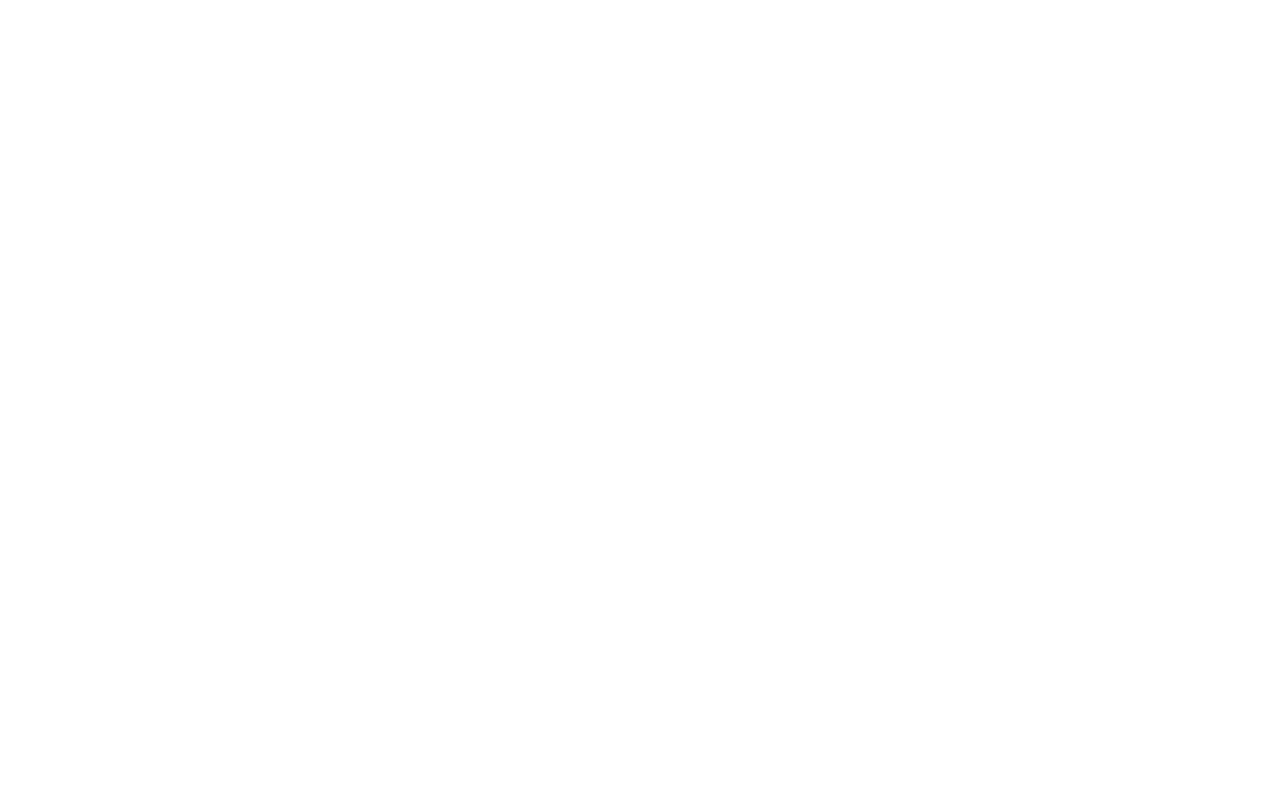
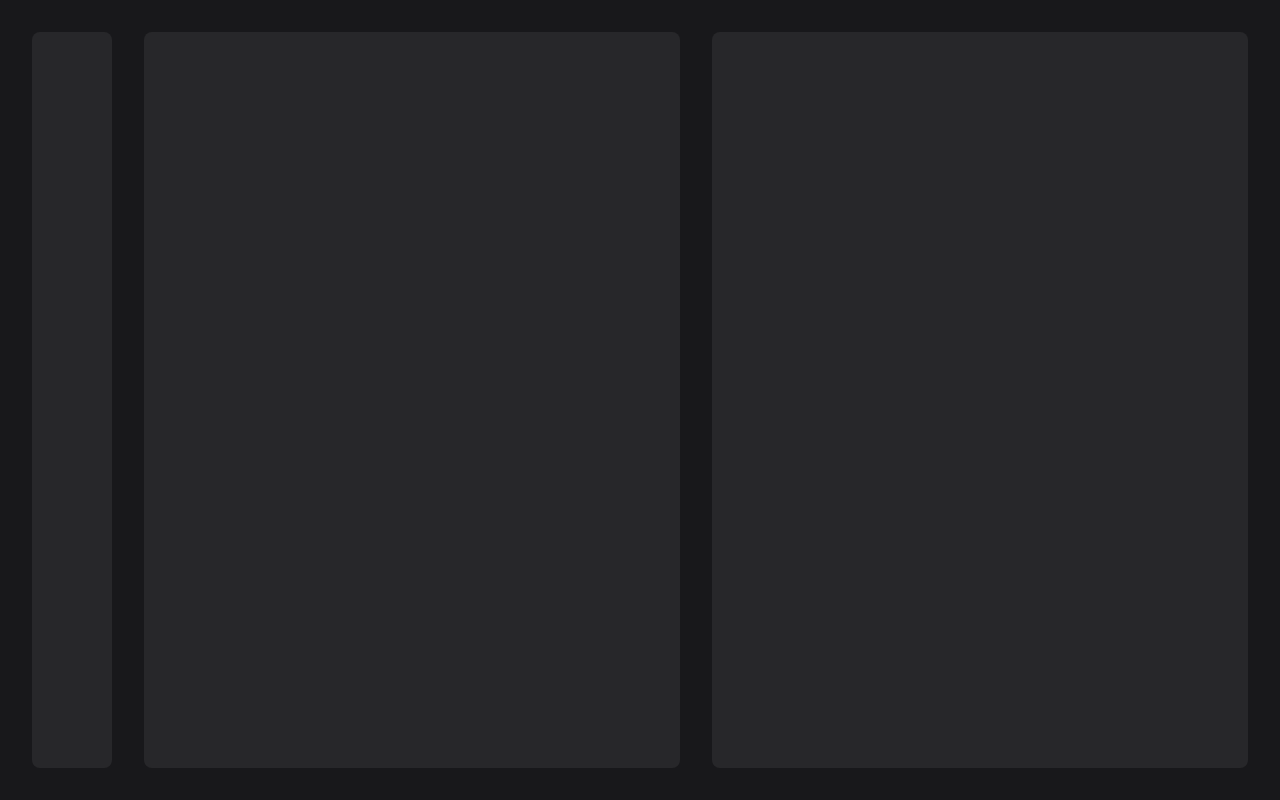
Before and after one commit to yashpokar/ManasAI, a React (Vite) app in the folder apps/ui/: page / in a window 1280 px wide. Built offline with nearby package versions, Linux system fonts and the light colour scheme.

Commit message:
designed layout

```diff
--- a/apps/ui/package.json
+++ b/apps/ui/package.json
@@ -11,11 +11,14 @@
     "test": "echo \"Yet to be implemented\""
   },
   "dependencies": {
+    "@headlessui/react": "^1.7.18",
+    "@heroicons/react": "^2.1.3",
     "dotenv": "^16.4.5",
     "react": "^18.2.0",
     "react-dom": "^18.2.0"
   },
   "devDependencies": {
+    "@tailwindcss/typography": "^0.5.12",
     "@types/react": "^18.2.66",
     "@types/react-dom": "^18.2.22",
     "@typescript-eslint/eslint-plugin": "^7.2.0",
--- a/apps/ui/src/App.tsx
+++ b/apps/ui/src/App.tsx
@@ -1,7 +1,30 @@
 import React from 'react'
+import Chat from './components/Chat'
+import Widgets from './components/Widgets'
+import Navbar from './components/Navbar'
+import { useTheme } from './providers/ThemeProvider'
 
 const App: React.FC = () => {
-  return <div className="h-screen"></div>
+  const { isDarkMode } = useTheme()
+
+  return (
+    <div
+      className="flex gap-x-4 p-4 md:gap-x-8 md:p-8 h-screen antialiased font-normal dark:bg-zinc-900"
+      data-mode={isDarkMode ? 'dark' : 'light'}
+    >
+      <div className="w-20">
+        <Navbar />
+      </div>
+
+      <div className="flex-1">
+        <Chat />
+      </div>
+
+      <div className="flex-1">
+        <Widgets />
+      </div>
+    </div>
+  )
 }
 
 export default App
--- /dev/null
+++ b/apps/ui/src/components/Chat.tsx
@@ -0,0 +1,7 @@
+import React from 'react'
+
+const Chat: React.FC = () => {
+  return <div className="dark:bg-zinc-800 w-full h-full rounded-lg"></div>
+}
+
+export default Chat
--- /dev/null
+++ b/apps/ui/src/components/Navbar.tsx
@@ -0,0 +1,7 @@
+import React from 'react'
+
+const Navbar: React.FC = () => {
+  return <div className="dark:bg-zinc-800 w-full h-full rounded-lg"></div>
+}
+
+export default Navbar
--- /dev/null
+++ b/apps/ui/src/components/Widgets.tsx
@@ -0,0 +1,7 @@
+import React from 'react'
+
+const Widgets: React.FC = () => {
+  return <div className="dark:bg-zinc-800 w-full h-full rounded-lg"></div>
+}
+
+export default Widgets
--- a/apps/ui/src/main.tsx
+++ b/apps/ui/src/main.tsx
@@ -1,10 +1,14 @@
 import React from 'react'
 import ReactDOM from 'react-dom/client'
 import App from './App.tsx'
+import { ThemeProvider } from './providers/ThemeProvider.tsx'
+
 import './index.css'
 
 ReactDOM.createRoot(document.getElementById('root')!).render(
   <React.StrictMode>
-    <App />
+    <ThemeProvider>
+      <App />
+    </ThemeProvider>
   </React.StrictMode>
 )
--- /dev/null
+++ b/apps/ui/src/providers/ThemeProvider.tsx
@@ -0,0 +1,40 @@
+import React, { createContext, useCallback, useContext } from 'react'
+
+interface ThemeContextProps {
+  isDarkMode: boolean
+  toggleTheme: () => void
+}
+
+interface ThemeProviderProps {
+  children: React.ReactNode
+}
+
+const ThemeContext = createContext<ThemeContextProps>({
+  isDarkMode: true,
+  toggleTheme: () => {}
+})
+
+export const ThemeProvider: React.FC<ThemeProviderProps> = ({ children }) => {
+  const [isDarkMode, setDarkMode] = React.useState<boolean>(true)
+
+  const toggleTheme = useCallback(() => {
+    setDarkMode(isDarkMode => !isDarkMode)
+  }, [])
+
+  return (
+    <ThemeContext.Provider value={{ isDarkMode, toggleTheme }}>
+      {children}
+    </ThemeContext.Provider>
+  )
+}
+
+// eslint-disable-next-line react-refresh/only-export-components
+export const useTheme = () => {
+  const context = useContext(ThemeContext)
+
+  if (!context) {
+    throw new Error('useTheme must be used within a ThemeProvider')
+  }
+
+  return context
+}
--- a/apps/ui/tailwind.config.js
+++ b/apps/ui/tailwind.config.js
@@ -1,8 +1,10 @@
-/** @type {import('tailwindcss').Config} */
+import typography from '@tailwindcss/typography'
+
 export default {
   content: ['./index.html', './src/**/*.{js,ts,jsx,tsx}'],
+  darkMode: ['selector', '[data-mode="dark"]'],
   theme: {
     extend: {}
   },
-  plugins: []
+  plugins: [typography]
 }
```
Also changed, not shown: 1 other file (tests, documents, lock files or other folders).
